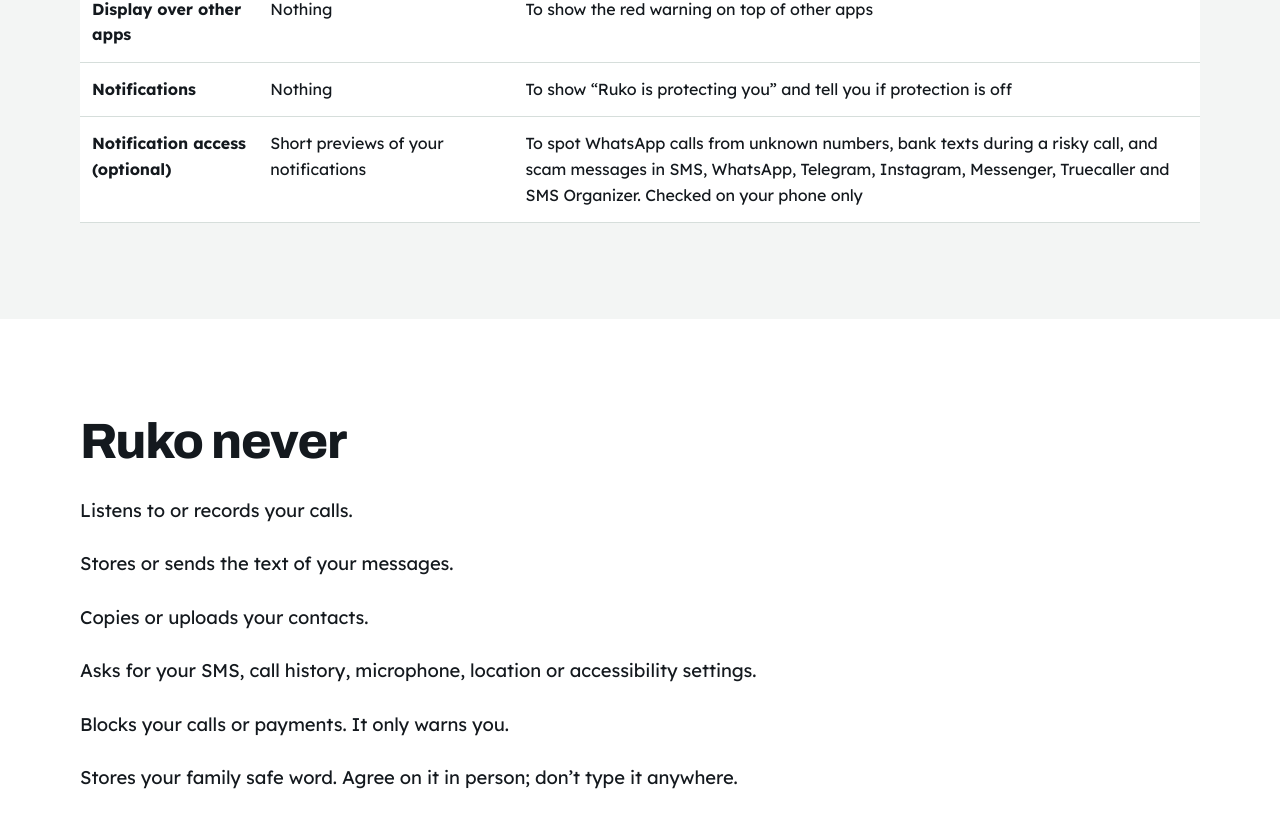
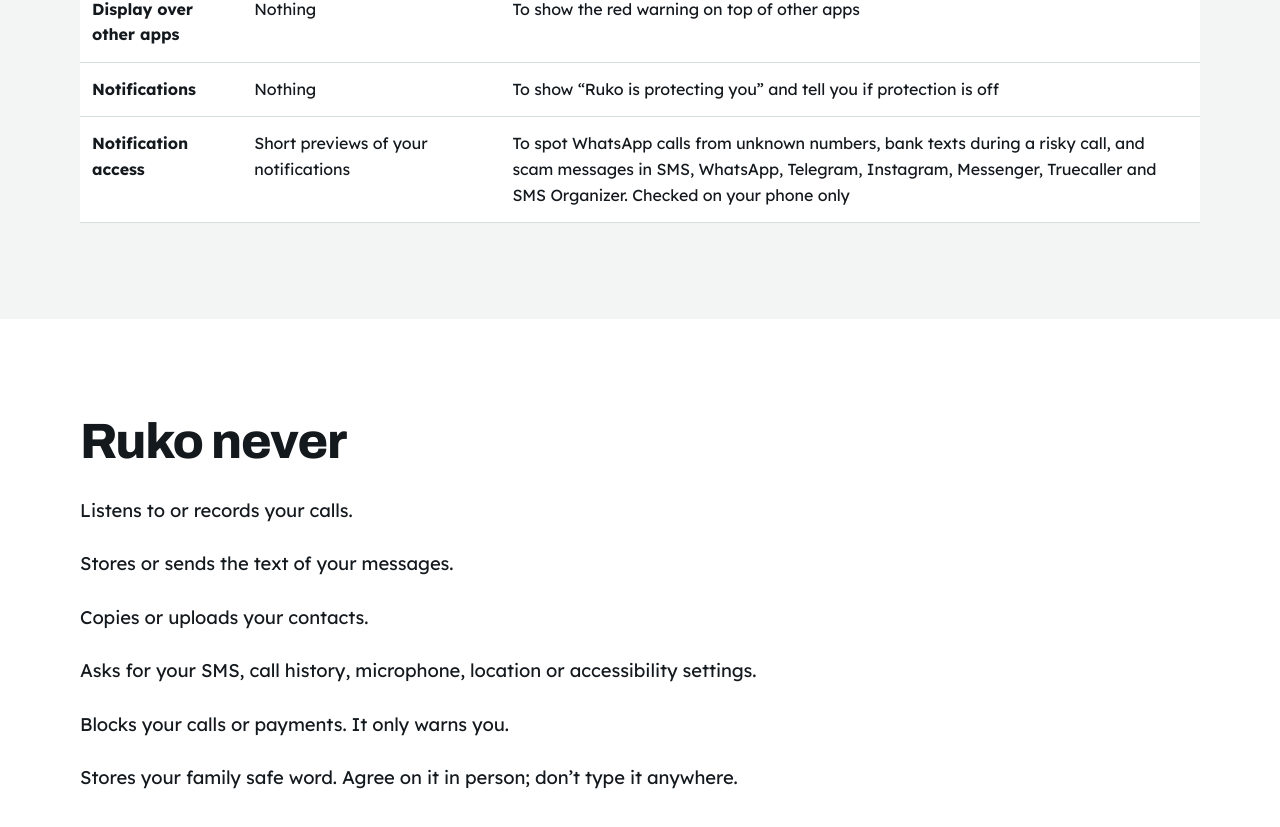
Before and after one commit to rnntech/ruko-web, a Next.js app: page /privacy in a window 1280 px wide. Shown: the part 1050-1877 px from the top of the page. Built offline with nearby package versions, Linux system fonts and the light colour scheme.

Commit message:
wip: privacy page - notification access not labelled optional (owner)

```diff
--- a/app/privacy/page.tsx
+++ b/app/privacy/page.tsx
@@ -14,7 +14,7 @@ const permissions: { name: string; sees: string; why: string }[] = [
   { name: "Display over other apps", sees: "Nothing", why: "To show the red warning on top of other apps" },
   { name: "Notifications", sees: "Nothing", why: "To show “Ruko is protecting you” and tell you if protection is off" },
   {
-    name: "Notification access (optional)",
+    name: "Notification access",
     sees: "Short previews of your notifications",
     why: "To spot WhatsApp calls from unknown numbers, bank texts during a risky call, and scam messages in SMS, WhatsApp, Telegram, Instagram, Messenger, Truecaller and SMS Organizer. Checked on your phone only",
   },
```
